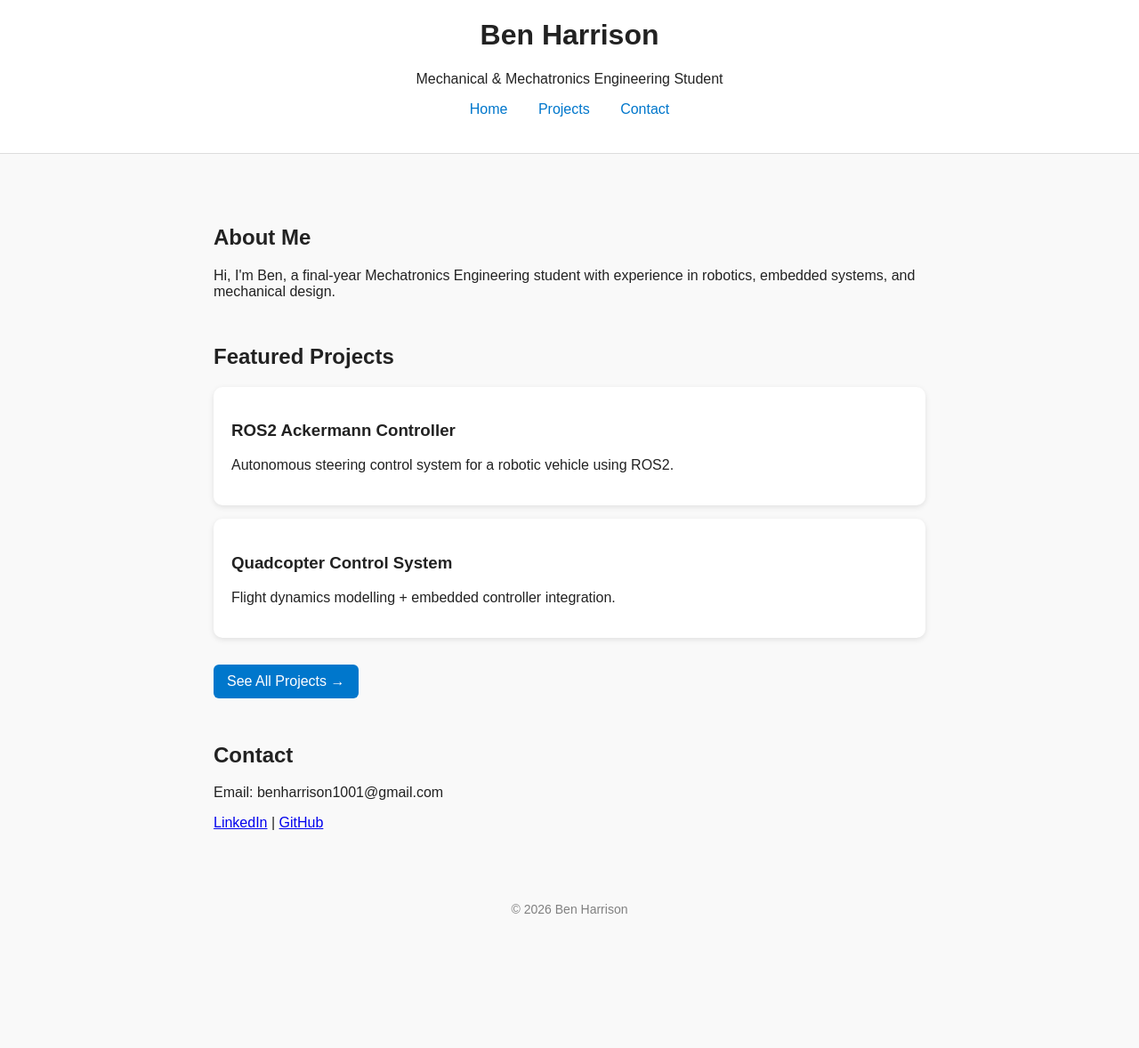
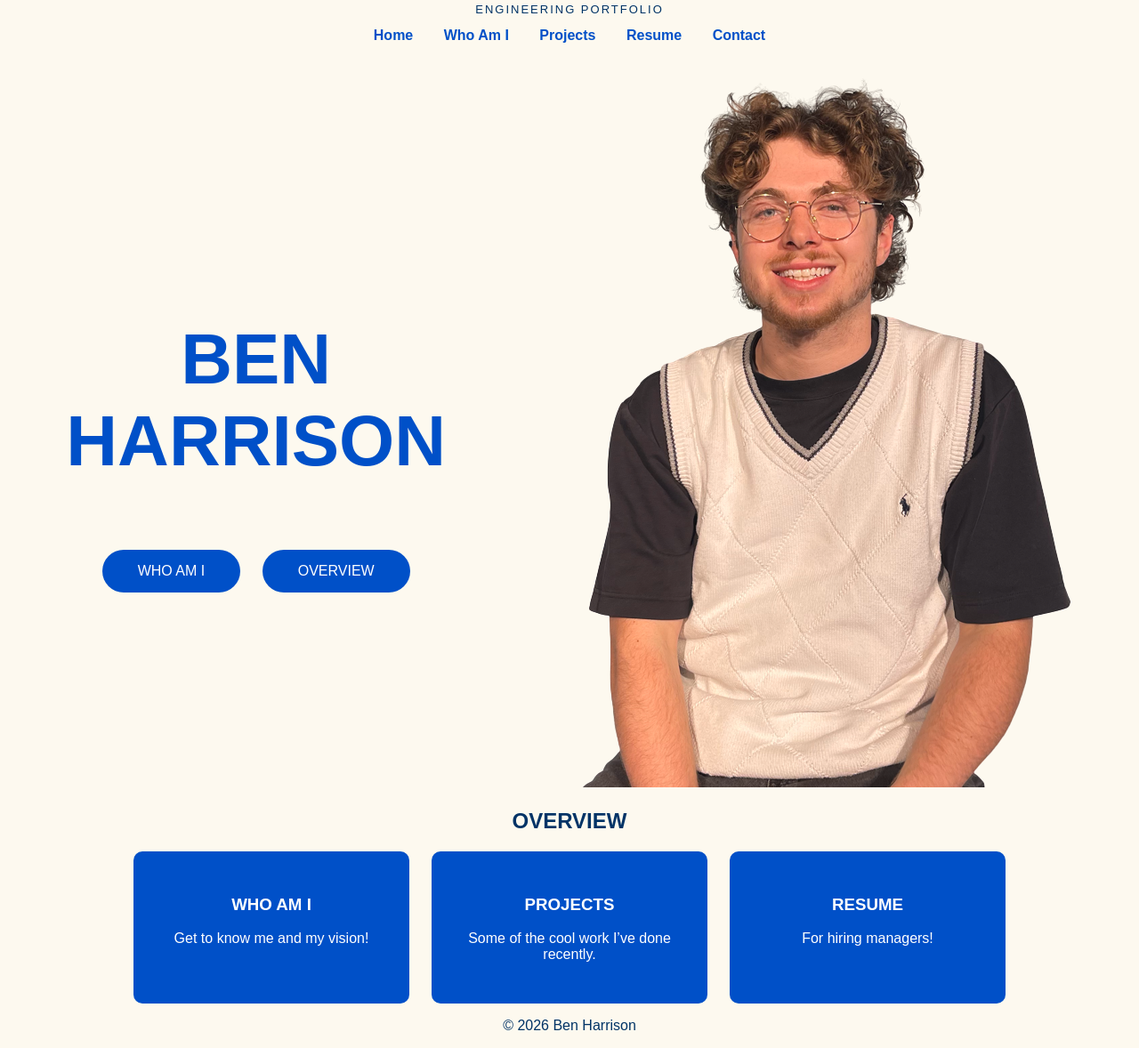
Before and after one commit to benny852/benny852.github.io, a plain HTML site: page index.html in a window 1280 px wide. Shown: the part 40-1218 px from the top of the page at 89% size. Before the commit the page ends 1104 px from the top, so only its background shows below. Drawn offline with Linux system fonts and the light colour scheme.

Commit message:
trialing layout changes through my CANVA design

```diff
--- a/index.html
+++ b/index.html
@@ -3,56 +3,67 @@
 <head>
   <meta charset="UTF-8">
   <meta name="viewport" content="width=device-width, initial-scale=1.0">
-  <title>Ben Harrison | Portfolio</title>
+  <title>Ben Harrison | Engineering Portfolio</title>
   <link rel="stylesheet" href="style.css">
 </head>
+
 <body>
 
 <header>
-    <h1>Ben Harrison</h1>
-    <p>Mechanical & Mechatronics Engineering Student</p>
+  <p class="small-title">ENGINEERING PORTFOLIO</p>
 
   <nav>
     <a href="index.html">Home</a>
+    <a href="about.html">Who Am I</a>
     <a href="projects.html">Projects</a>
-      <a href="#contact">Contact</a>
+    <a href="resume.html">Resume</a>
+    <a href="contact.html">Contact</a>
   </nav>
 </header>
 
-  <main>
-    <section>
-      <h2>About Me</h2>
-      <p>
-        Hi, I'm Ben, a final-year Mechatronics Engineering student with experience in
-        robotics, embedded systems, and mechanical design.
-      </p>
+<section class="hero">
+
+  <div class="hero-content">
+
+    <div class="hero-text">
+      <h1>BEN<br>HARRISON</h1>
+
+      <div class="hero-buttons">
+        <a href="about.html" class="btn">WHO AM I</a>
+        <a href="projects.html" class="btn">OVERVIEW</a>
+      </div>
+    </div>
+
+    <div class="hero-image">
+      <img src="assets/images/profile-picture.png" alt="Profile Photo">
+    </div>
+
+  </div>
+
 </section>
 
-    <section>
-      <h2>Featured Projects</h2>
+<section class="overview">
+  <h2>OVERVIEW</h2>
 
-      <div class="card">
-        <h3>ROS2 Ackermann Controller</h3>
-        <p>Autonomous steering control system for a robotic vehicle using ROS2.</p>
+  <div class="overview-grid">
+
+    <a href="about.html" class="card blue">
+      <h3>WHO AM I</h3>
+      <p>Get to know me and my vision!</p>
+    </a>
+
+    <a href="projects.html" class="card blue">
+      <h3>PROJECTS</h3>
+      <p>Some of the cool work I’ve done recently.</p>
+    </a>
+
+    <a href="resume.html" class="card blue">
+      <h3>RESUME</h3>
+      <p>For hiring managers!</p>
+    </a>
+
   </div>
-
-      <div class="card">
-        <h3>Quadcopter Control System</h3>
-        <p>Flight dynamics modelling + embedded controller integration.</p>
-      </div>
-
-      <a class="button" href="projects.html">See All Projects →</a>
 </section>
-
-    <section id="contact">
-      <h2>Contact</h2>
-      <p>Email: benharrison1001@gmail.com</p>
-      <p>
-        <a href="https://linkedin.com">LinkedIn</a> |
-        <a href="https://github.com">GitHub</a>
-      </p>
-    </section>
-  </main>
 
 <footer>
   <p>© 2026 Ben Harrison</p>
--- a/style.css
+++ b/style.css
@@ -1,54 +1,103 @@
 body {
+  margin: 0;
   font-family: Arial, sans-serif;
-  margin: 0;
-  background: #f9f9f9;
-  color: #222;
+  background: #fdf9ef;
+  color: #003366;
+  text-align: center;
 }
 
 header {
-  text-align: center;
-  padding: 40px;
-  background: white;
-  border-bottom: 1px solid #ddd;
+  padding: 30px;
 }
 
 nav a {
   margin: 0 15px;
   text-decoration: none;
-  color: #0077cc;
+  font-weight: bold;
+  color: #0050c8;
 }
 
-main {
-  max-width: 800px;
-  margin: auto;
-  padding: 30px;
+.small-title {
+  font-size: 13px;
+  letter-spacing: 2px;
 }
 
-h2 {
-  margin-top: 50px;
+.hero-content {
+  display: flex;
+  justify-content: space-around;
+  align-items: center;
+  flex-wrap: wrap;
+}
+
+.hero-text h1 {
+  font-size: 80px;
+  color: #0050c8;
+}
+
+.btn {
+  display: inline-block;
+  background: #0050c8;
+  color: white;
+  padding: 15px 40px;
+  border-radius: 30px;
+  text-decoration: none;
+  margin: 10px;
+}
+
+.overview-grid,
+.project-grid {
+  display: flex;
+  justify-content: center;
+  gap: 25px;
+  flex-wrap: wrap;
 }
 
 .card {
-  background: white;
-  padding: 20px;
-  margin: 15px 0;
+  width: 250px;
+  padding: 30px;
   border-radius: 10px;
-  box-shadow: 0 2px 6px rgba(0,0,0,0.1);
-}
-
-.button {
-  display: inline-block;
-  margin-top: 15px;
-  padding: 10px 15px;
-  background: #0077cc;
-  color: white;
-  border-radius: 6px;
   text-decoration: none;
 }
 
-footer {
-  text-align: center;
+.blue {
+  background: #0050c8;
+  color: white;
+}
+
+.project-card {
+  border: 2px solid #0050c8;
+  border-radius: 20px;
   padding: 20px;
-  font-size: 14px;
-  color: gray;
+  width: 220px;
+  text-decoration: none;
+  color: #003366;
 }
+
+.project-card img {
+  width: 100%;
+  border-radius: 15px;
+}
+
+.contact-form {
+  display: flex;
+  flex-direction: column;
+  gap: 15px;
+  max-width: 400px;
+  margin: auto;
+}
+
+.contact-form input,
+.contact-form select {
+  padding: 12px;
+  border-radius: 6px;
+  border: 1px solid #ccc;
+}
+
+.contact-form button {
+  padding: 15px;
+  border: none;
+  background: #4a2d2d;
+  color: white;
+  font-weight: bold;
+  border-radius: 30px;
+}
```
Also changed, not shown: about.html (added, +38 -0 lines), contact.html (added, +37 -0 lines), projects.html (+23 -16 lines), assets/images/profile-picture.png (added), assets/images/toaster-overview.png (added). Lines whose indentation alone changed are shown as unchanged.
